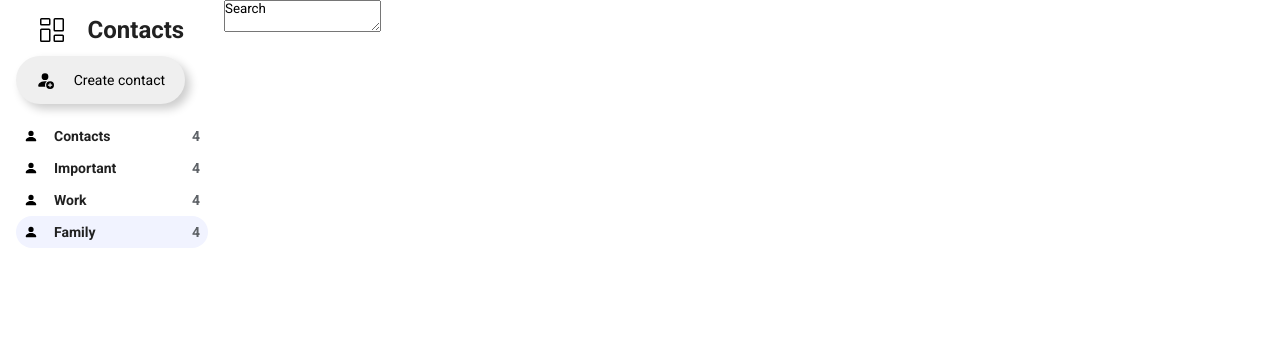
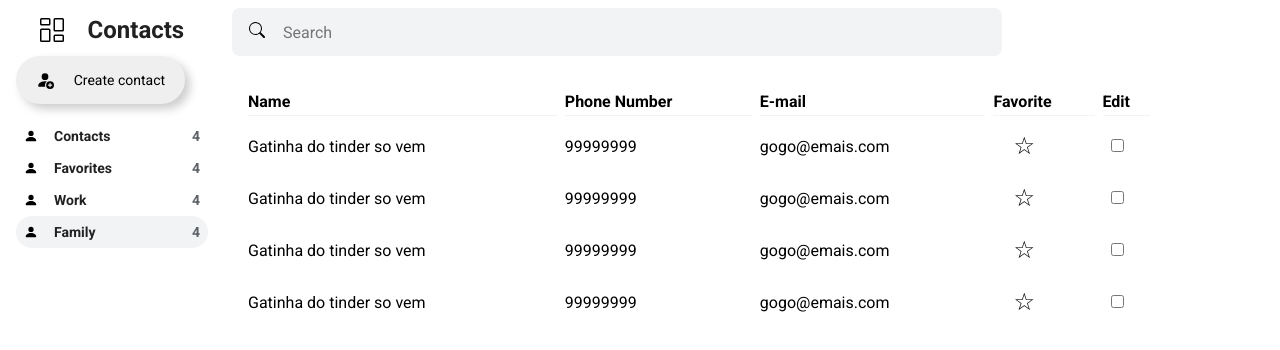
Before and after one commit to histereogenik/contact-list, a React (Create React App) app: page / in a window 1280 px wide. Shown: the top 350 px of the page. Built offline with nearby package versions, Linux system fonts and the light colour scheme.

Commit message:
Creating Search bar and updating table

```diff
--- a/src/containers/ContactList/index.tsx
+++ b/src/containers/ContactList/index.tsx
@@ -1,10 +1,33 @@
+import SavedContact from '../../components/SavedContact'
+import * as S from './styles'
+
 import * as Icon from 'react-bootstrap-icons'
 
 const ContactList = () => {
   const searchIcon = <Icon.Search />
   return (
     <main>
-      <textarea defaultValue="Search" />
+      <S.SearchContainer>
+        <S.SearchIcon>{searchIcon}</S.SearchIcon>
+        <S.Search type="text" placeholder="Search"></S.Search>
+      </S.SearchContainer>
+      <S.Table cellSpacing={8}>
+        <thead>
+          <tr>
+            <th>Name</th>
+            <th>Phone Number</th>
+            <th>E-mail</th>
+            <th>Favorite</th>
+            <th>Edit</th>
+          </tr>
+        </thead>
+        <tbody>
+          <SavedContact />
+          <SavedContact />
+          <SavedContact />
+          <SavedContact />
+        </tbody>
+      </S.Table>
     </main>
   )
 }
--- a/src/containers/ContactList/styles.ts
+++ b/src/containers/ContactList/styles.ts
@@ -1,8 +1,67 @@
 import styled from 'styled-components'
+import variables from '../../styles/variables'
 
+export const SearchContainer = styled.div`
+  display: flex;
+  align-items: flex-start;
+  padding: 8px;
+  height: 64px;
+`
+export const SearchIcon = styled.button`
+  background: ${variables.lightGray};
+  border: 1px solid transparent;
+  border-top-left-radius: 8px;
+  border-bottom-left-radius: 8px;
+  cursor: pointer;
+  padding: 8px 16px;
+  font-size: 16px;
+  height: 100%;
+`
 export const Search = styled.input`
-  background: #f1f3f4;
+  background: ${variables.lightGray};
   border: 1px solid transparent;
-  border-radius: 8px;
+  border-top-right-radius: 8px;
+  border-bottom-right-radius: 8px;
+  font-size: 16px;
+  width: 100%;
   max-width: 720px;
+  height: 100%;
+
+  &:focus {
+    outline: none;
+  }
 `
+export const Table = styled.table`
+  text-wrap: nowrap;
+  padding: 16px;
+  width: 90%;
+  text-align: left;
+
+  thead {
+    margin-bottom: 10px;
+  }
+
+  th {
+    padding: 4px 0;
+    border-bottom: 1px solid ${variables.lightGray};
+  }
+
+  td {
+    padding: 8px 0;
+
+    label {
+      cursor: pointer;
+      font-size: 24px;
+      margin-left: 20px;
+      user-select: none;
+    }
+
+    input {
+      margin-left: 8px;
+    }
+  }
+
+  .star-filled {
+    color: gold;
+  }
+`
--- a/src/containers/Sidebar/index.tsx
+++ b/src/containers/Sidebar/index.tsx
@@ -21,7 +21,7 @@ const Sidebar = () => {
         </S.AddContact>
         <S.Filters>
           <FilterCard label="Contacts" counter={4} />
-          <FilterCard label="Important" counter={4} />
+          <FilterCard label="Favorites" counter={4} />
           <FilterCard label="Work" counter={4} />
           <FilterCard label="Family" counter={4} active />
         </S.Filters>
--- a/src/styles/variables.ts
+++ b/src/styles/variables.ts
@@ -1,6 +1,6 @@
 export default {
   white: '#fff',
-  lightGray: 'rgb(241,243,255)',
+  lightGray: '#f1f3f4',
   gray: '#5f6368',
   darkGray: '#212121',
   black: 'rgb(32,33,36)'
```
Also changed, not shown: public/index.html (+0 -23 lines).
